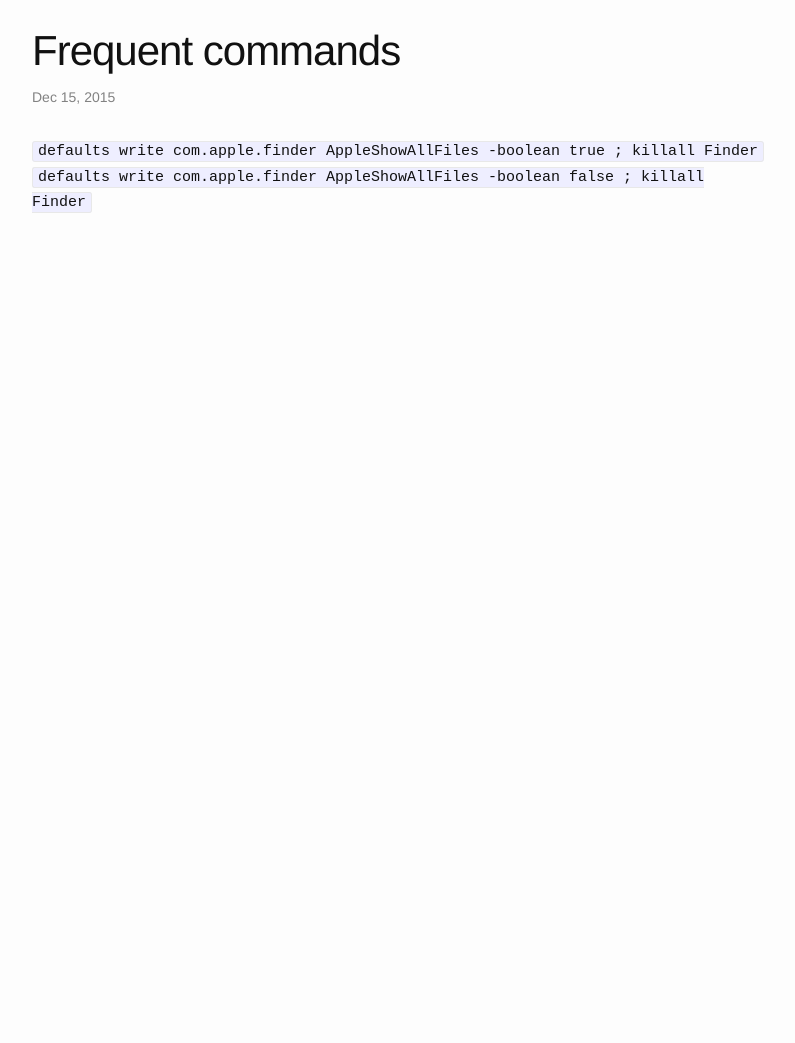
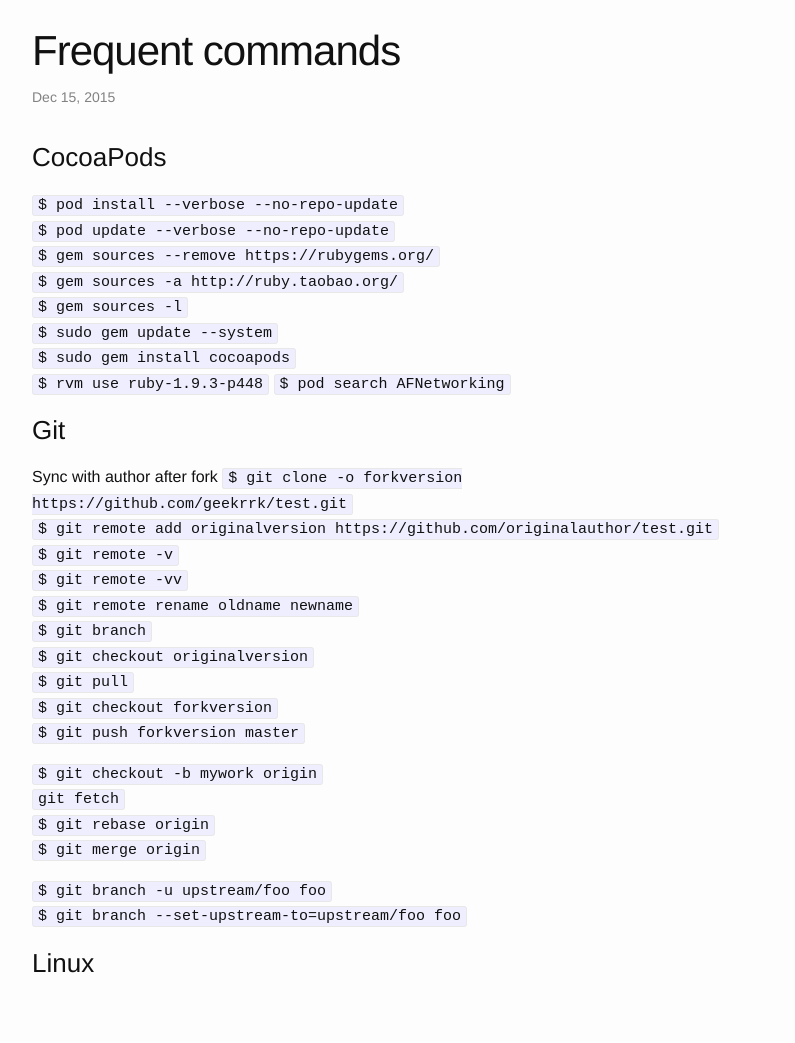
Before and after one commit to GeekRRK/GeekRRK.github.io, a Jekyll site: the page built from _posts/2015-12-15-Frequent commands.md, in a window 1280 px wide. Shown: the whole page, without its empty margins (238-1033 px from the left). Built offline with Jekyll 4.4.1, drawn with Linux system fonts in a browser that asks for light colours; Markdown is read by kramdown in place of the engine named in the settings; before the commit the page ends 900 px from its top, so only the background shows below that.

Commit message:
Update Frequent commands

```diff
--- a/_posts/2015-12-15-Frequent commands.md
+++ b/_posts/2015-12-15-Frequent commands.md
@@ -3,5 +3,37 @@
 title: Frequent commands
 ---
 
-`defaults write com.apple.finder AppleShowAllFiles -boolean true ; killall Finder`
-`defaults write com.apple.finder AppleShowAllFiles -boolean false ; killall Finder`
+### CocoaPods
+`$ pod install --verbose --no-repo-update`
+`$ pod update --verbose --no-repo-update`
+`$ gem sources --remove https://rubygems.org/`
+`$ gem sources -a http://ruby.taobao.org/`
+`$ gem sources -l`
+`$ sudo gem update --system`
+`$ sudo gem install cocoapods`
+`$ rvm use ruby-1.9.3-p448`
+`$ pod search AFNetworking`
+
+### Git
+Sync with author after fork
+`$ git clone -o forkversion https://github.com/geekrrk/test.git`
+`$ git remote add originalversion https://github.com/originalauthor/test.git`
+`$ git remote -v`
+`$ git remote -vv`
+`$ git remote rename oldname newname`
+`$ git branch`
+`$ git checkout originalversion`
+`$ git pull`
+`$ git checkout forkversion`
+`$ git push forkversion master`
+
+`$ git checkout -b mywork origin`
+`git fetch`
+`$ git rebase origin`
+`$ git merge origin`
+
+`$ git branch -u upstream/foo foo`
+`$ git branch --set-upstream-to=upstream/foo foo`
+
+
+### Linux
```
